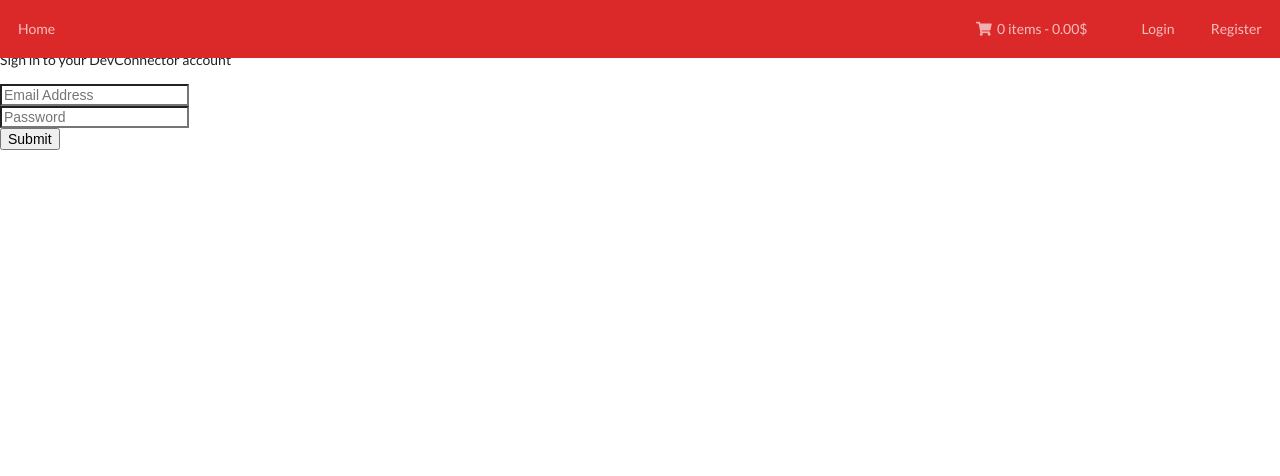
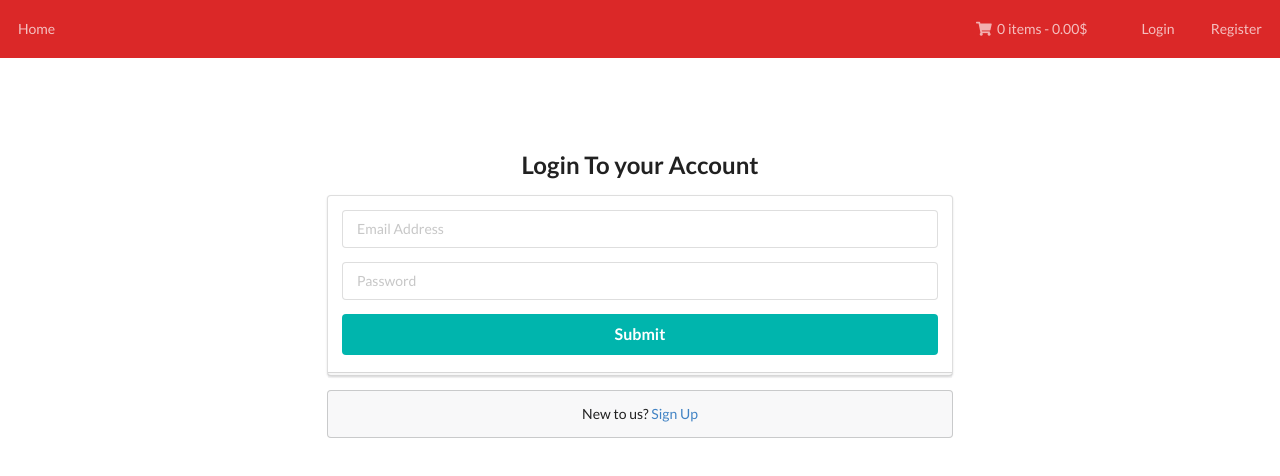
Before and after one commit to abeltsew/turing_ecom, a React (Create React App) app in the folder client/: page /login in a window 1280 px wide. Shown: the top 476 px of the page. Built offline with nearby package versions, Linux system fonts and the light colour scheme; no server answers.

Commit message:
login and register ui fix

```diff
--- a/client/src/components/Products/Products.js
+++ b/client/src/components/Products/Products.js
@@ -84,7 +84,7 @@ class Products extends Component {
                             </div>
                         </div>
                         <div className="center aligned extra content center">
-                            <Link to="#"><i className="cart icon"></i> Add to Cart</Link>
+                            <Link to="#"><i className="cart icon"></i> Buy Now!</Link>
                         </div>
                     </div >
                 )
--- a/client/src/components/auth/Login.js
+++ b/client/src/components/auth/Login.js
@@ -3,6 +3,8 @@ import React, { Component } from 'react';
 import { connect } from 'react-redux';
 import { loginUser } from '../../actions/authActions';
 import TextFieldGroup from '../common/TextFieldGroup';
+
+import { Link } from 'react-router-dom'
 
 class Login extends Component {
 
@@ -48,15 +50,19 @@ class Login extends Component {
     const { errors } = this.state;
 
     return (
-      <div className="login">
-        <div className="container">
-          <div className="row">
-            <div className="col-md-8 m-auto">
-              <h1 className="display-4 text-center">Log In</h1>
-              <p className="lead text-center">
-                Sign in to your DevConnector account
-              </p>
-              <form onSubmit={this.onSubmit}>
+      <div className="container" style={{ marginTop: '150px' }}>
+        <div className="ui middle aligned center aligned grid">
+
+          <div className="eight wide column">
+
+            <h2 className="ui teal image header-4 text-center">
+              <div className="content">
+                Login To your Account
+              </div>
+            </h2>
+
+            <form onSubmit={this.onSubmit} className="ui large form">
+              <div className="ui stacked segment">
                 <TextFieldGroup
                   placeholder="Email Address"
                   name="email"
@@ -64,6 +70,7 @@ class Login extends Component {
                   value={this.state.email}
                   onChange={this.onChange}
                   error={errors.email}
+
                 />
 
                 <TextFieldGroup
@@ -74,10 +81,14 @@ class Login extends Component {
                   onChange={this.onChange}
                   error={errors.password}
                 />
-                <input type="submit" className="btn btn-info btn-block mt-4" />
-              </form>
+                <input type="submit" className="ui fluid large teal submit button" />
+              </div>
+            </form>
+            <div className="ui message">
+              New to us? <Link to="/register">Sign Up</Link>
             </div>
           </div>
+
         </div>
       </div>
     );
--- a/client/src/components/auth/Register.js
+++ b/client/src/components/auth/Register.js
@@ -50,15 +50,14 @@ class Register extends Component {
     const { errors } = this.state;
 
     return (
-      <div className="register">
-        <div className="container">
-          <div className="row">
-            <div className="col-md-8 m-auto">
+
+      <div className=" ui container" style={{ marginTop: '150px' }}>
+        <div className="ui middle aligned center aligned grid">
+          <div className="eight wide column">
+
             <h1 className="display-4 text-center">Sign Up</h1>
-              <p className="lead text-center">
-                Create your DevConnector account
-              </p>
-              <form noValidate onSubmit={this.onSubmit}>
+
+            <form noValidate onSubmit={this.onSubmit} className="ui form">
               <TextFieldGroup
                 placeholder="Name"
                 name="name"
@@ -73,7 +72,7 @@ class Register extends Component {
                 value={this.state.email}
                 onChange={this.onChange}
                 error={errors.email}
-                  info="This site uses Gravatar so if you want a profile image, use a Gravatar email"
+                info=''
               />
               <TextFieldGroup
                 placeholder="Password"
@@ -91,12 +90,12 @@ class Register extends Component {
                 onChange={this.onChange}
                 error={errors.password2}
               />
-                <input type="submit" className="btn btn-info btn-block mt-4" />
+              <input type="submit" className="ui fluid large teal submit button" />
             </form>
           </div>
         </div>
       </div>
-      </div>
+
     );
   }
 }
--- a/client/src/components/common/TextFieldGroup.js
+++ b/client/src/components/common/TextFieldGroup.js
@@ -14,7 +14,7 @@ const TextFieldGroup = ({
   disabled
 }) => {
   return (
-    <div className="form-group">
+    <div className="field">
       <input
         type={type}
         // className={classnames('form-control form-control-lg', {'is-invalid': error})}
@@ -24,8 +24,8 @@ const TextFieldGroup = ({
         onChange={onChange}
         disabled={disabled}
       />
-      {info && <small className="form-text text-muted">{info}</small>}
-      {error && <div className="invalid-feedback">{error}</div>}
+      {info && <small className="ui error message">{info}</small>}
+      {error && <div className="ui error message">{error}</div>}
     </div>
   );
 };
```
Also changed, not shown: 1 other file (tests, documents, lock files or other folders). Lines whose indentation alone changed are shown as unchanged.
